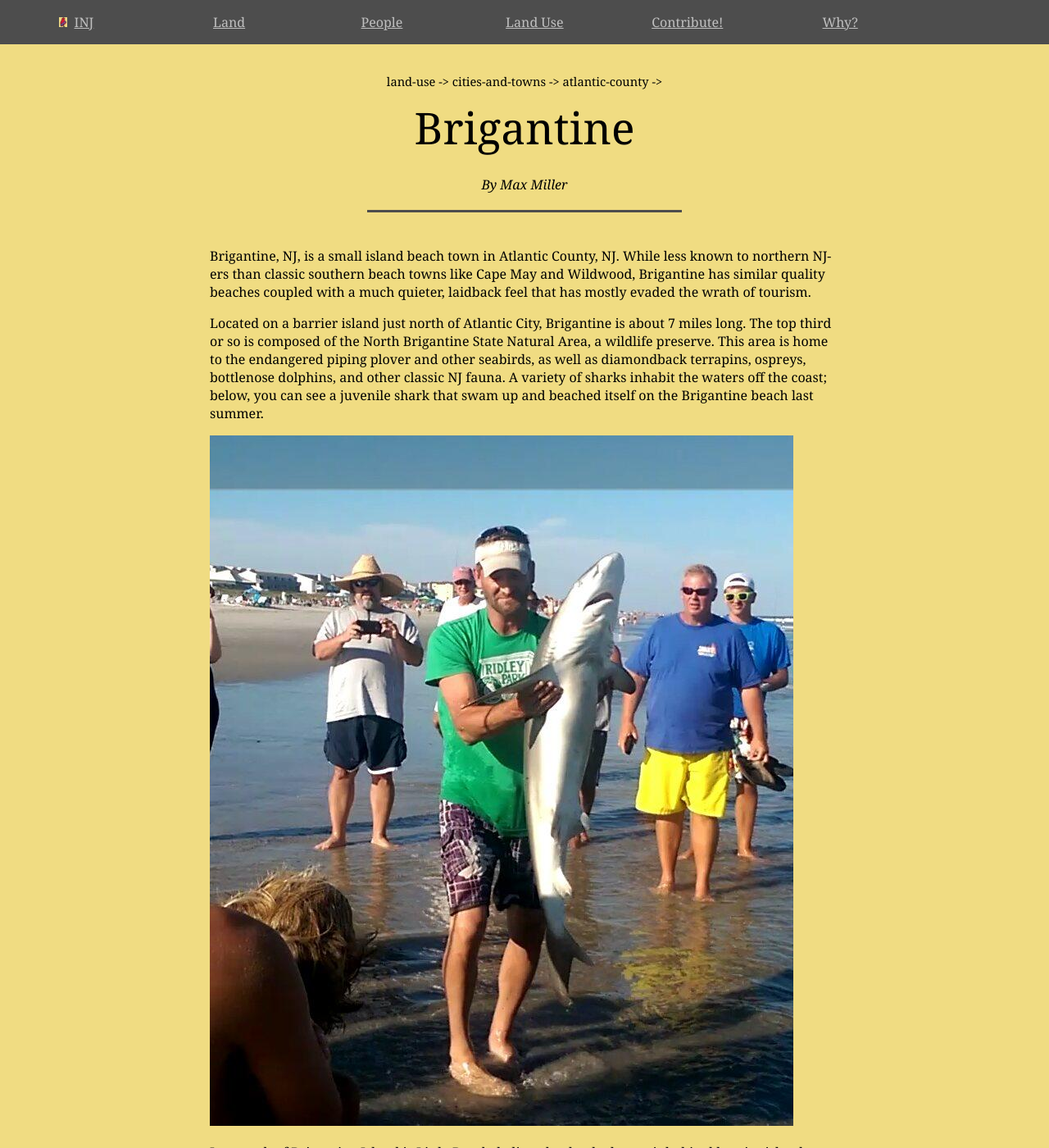
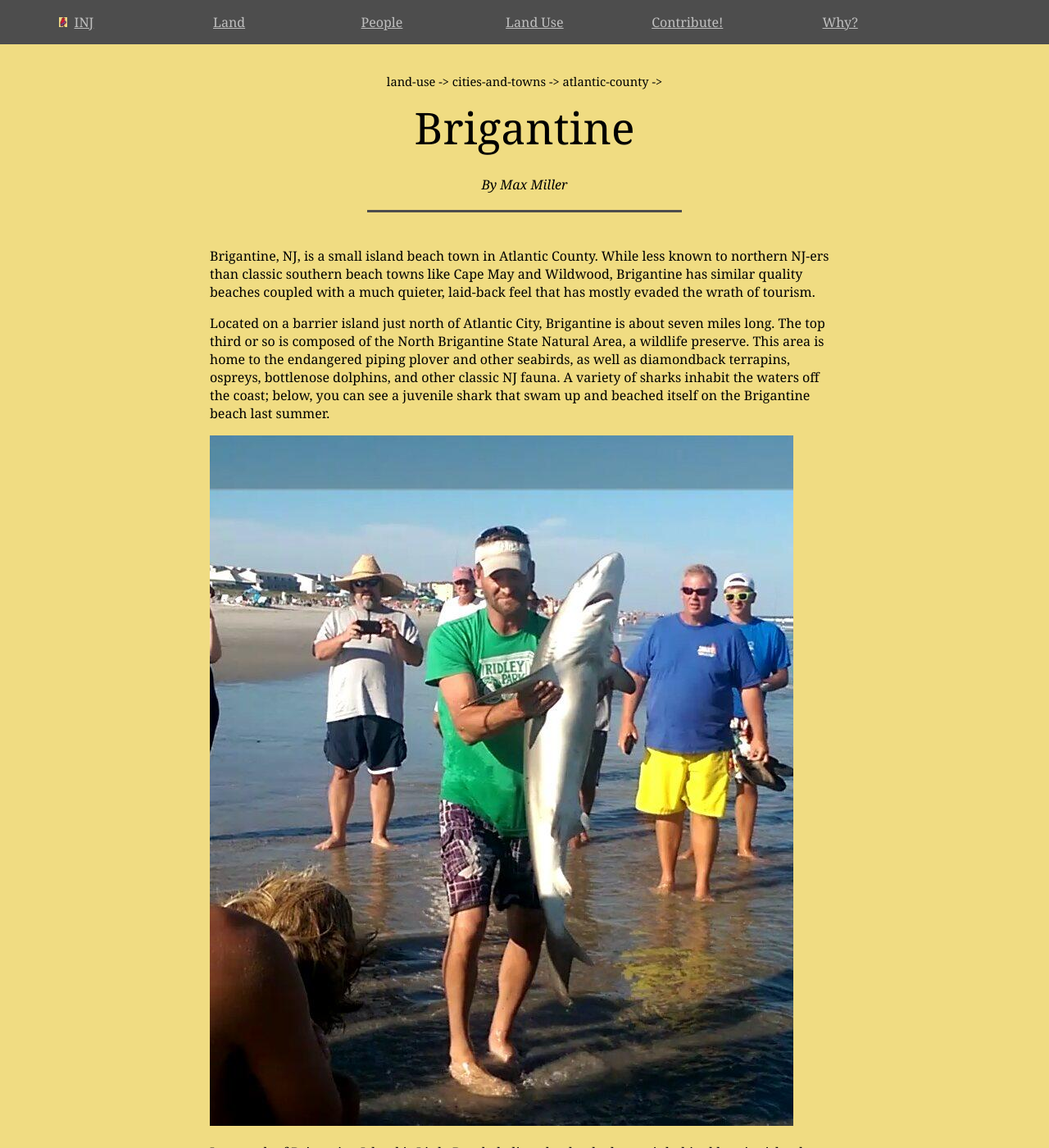
Before and after one commit to jonfried/oakafee.github.io, a Jekyll site: the page built from _posts/2016-09-13-brigantine.md, in a window 1280 px wide and 1400 px high. Shown: the whole window at 82% size. Built offline with Jekyll 4.4.1, drawn with Linux system fonts in a browser that asks for light colours; some of the changed text lies outside the part shown.

Commit message:
10/13/16/ - Brigantine
I decided on changing the 7 to seven, following standard style rules of spelling out one through ten and using numbers starting at 11.

```diff
--- a/_posts/2016-09-13-brigantine.md
+++ b/_posts/2016-09-13-brigantine.md
@@ -9,14 +9,14 @@ categories:
 category-name: brigantine
 ---
 
-Brigantine, NJ, is a small island beach town in Atlantic County, NJ. While less known to northern NJ-ers than classic southern beach towns like Cape May and Wildwood, Brigantine has similar quality beaches coupled with a much quieter, laidback feel that has mostly evaded the wrath of tourism.
+Brigantine, NJ, is a small island beach town in Atlantic County. While less known to northern NJ-ers than classic southern beach towns like Cape May and Wildwood, Brigantine has similar quality beaches coupled with a much quieter, laid-back feel that has mostly evaded the wrath of tourism.
 
-Located on a barrier island just north of Atlantic City, Brigantine is about 7 miles long. The top third or so is composed of the North Brigantine State Natural Area, a wildlife preserve. This area is home to the endangered piping plover and other seabirds, as well as diamondback terrapins, ospreys, bottlenose dolphins, and other classic NJ fauna. A variety of sharks inhabit the waters off the coast; below, you can see a juvenile shark that swam up and beached itself on the Brigantine beach last summer.
+Located on a barrier island just north of Atlantic City, Brigantine is about seven miles long. The top third or so is composed of the North Brigantine State Natural Area, a wildlife preserve. This area is home to the endangered piping plover and other seabirds, as well as diamondback terrapins, ospreys, bottlenose dolphins, and other classic NJ fauna. A variety of sharks inhabit the waters off the coast; below, you can see a juvenile shark that swam up and beached itself on the Brigantine beach last summer.
 
 ![Brigantine Shark]({{ site.url }}/images/brigantine-shark.jpg)
 
 Just north of Brigantine Island is Little Beach, believed to be the last uninhabited barrier island on the Atlantic Coast. You must apply for a federal permit if you would like to conduct research there; otherwise, the island is off-limits. Legend has it that Captain William Kidd buried his treasure either on Little Beach or the north end of Brigantine in the 1600s.
 
-The only way on to Brigantine Island is via the Justice Vincent S. Haneman Memorial Bridge, accessible to Atlantic City. Atlantic City provides an option for nightlife / gambling / trashiness if that is what you'd like (your author has a soft spot for craps). However, Atlantic City is easily ignorable on Brigantine. Brigantine does have a couple of bars, including the Laguna Beach Bar and Grill, which features live music and an outdoor sandy bar area.
+The only way on to Brigantine Island is via the Justice Vincent S. Haneman Memorial Bridge, accessible to Atlantic City. Atlantic City provides an option for nightlife/gambling/trashiness if that is what you'd like (your author has a soft spot for craps). However, Atlantic City is easily ignorable on Brigantine. Brigantine does have a couple of bars, including the Laguna Beach Bar and Grill, which features live music and an outdoor sandy bar area.
 
-Restaurant options are a little slim on the island, but there is the world's famous Richman's Ice Cream, which also vends hamburgers, hot dogs, and the like. There is also the Crab Shack, featuring local NJ seafood.
+Restaurant options are a little slim on the island, but there is world-famous Richman's Ice Cream, which also vends hamburgers, hot dogs and the like. There is also the Crab Shack, featuring local NJ seafood.
```
